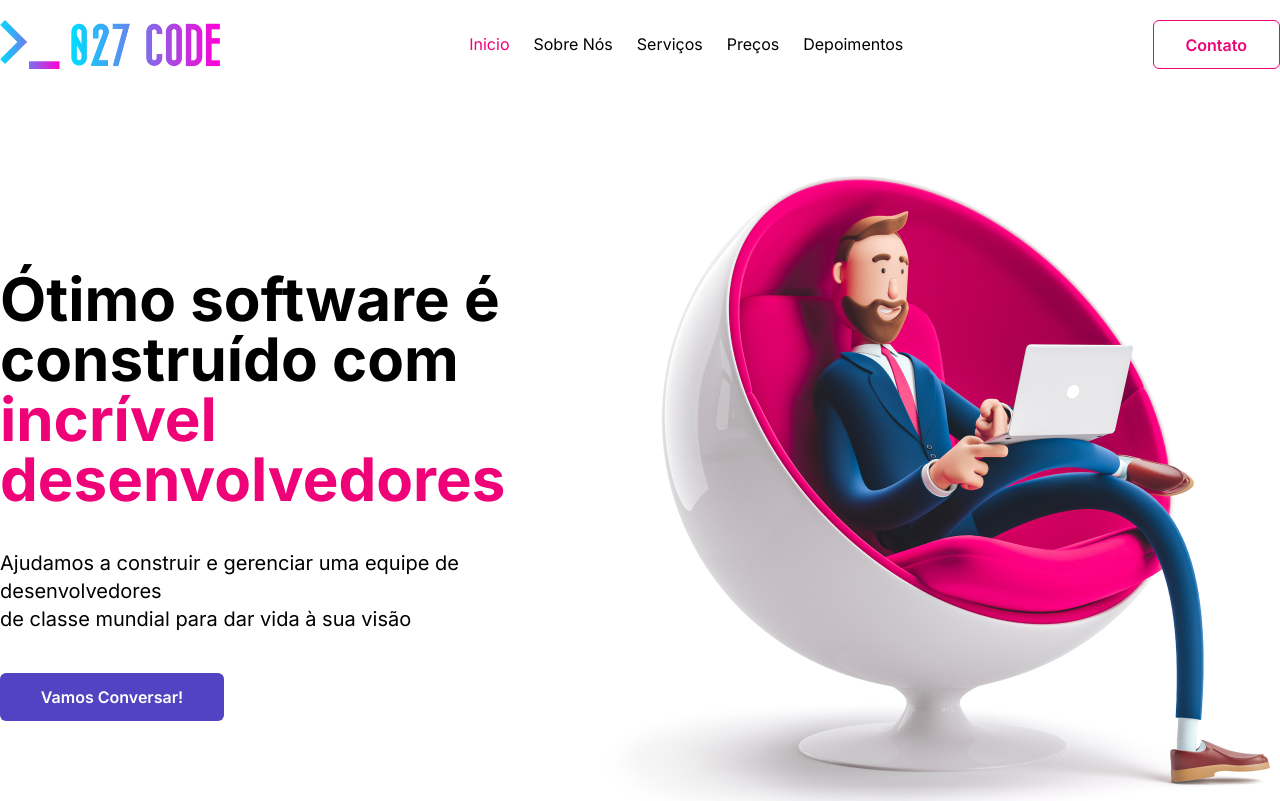
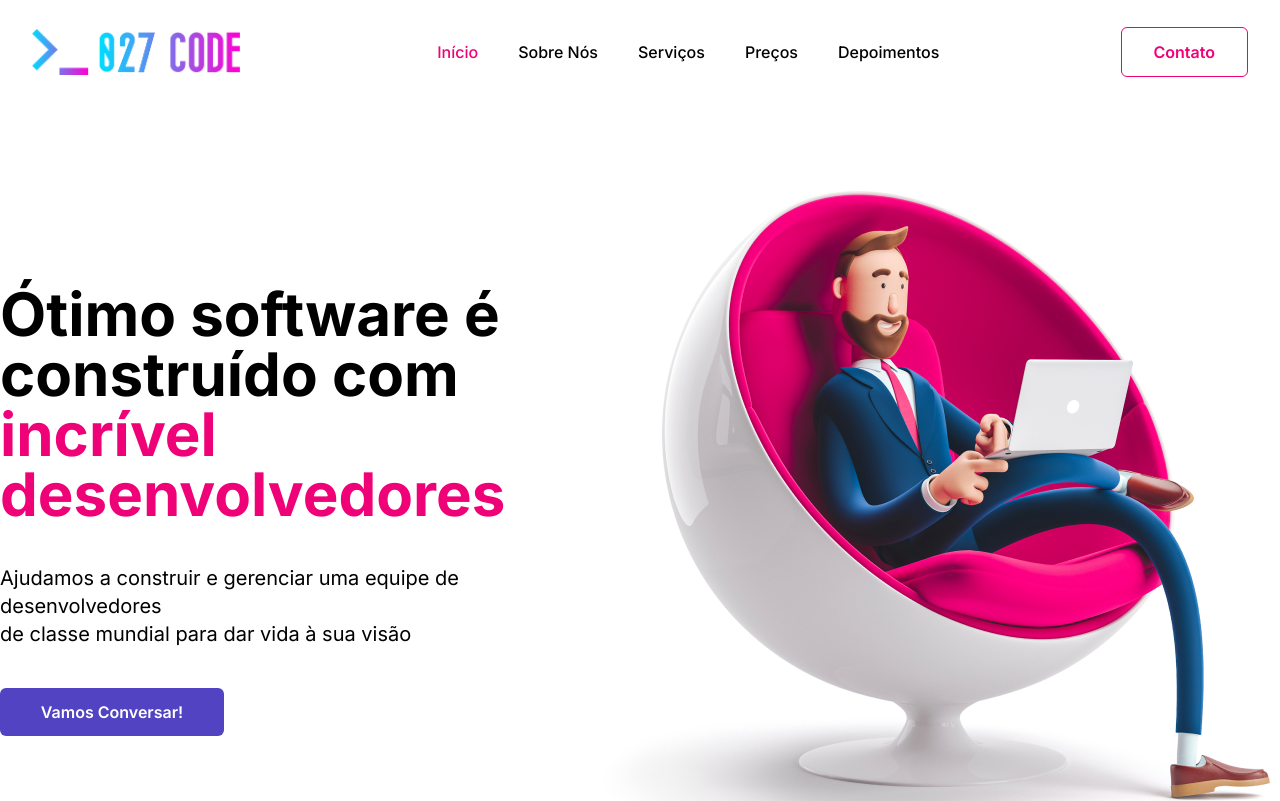
Before and after one commit to WelderFernandes/027_lp, a Next.js app: page / in a window 1280 px wide. Shown: the top 801 px of the page. Built offline with nearby package versions, Linux system fonts and the light colour scheme.

Commit message:
feat: menu mobile

```diff
--- a/package.json
+++ b/package.json
@@ -9,6 +9,8 @@
     "lint": "next lint"
   },
   "dependencies": {
+    "@headlessui/react": "^1.7.14",
+    "@heroicons/react": "^2.0.18",
     "@types/node": "20.1.0",
     "@types/react": "18.2.6",
     "@types/react-dom": "18.2.4",
--- a/src/app/page.tsx
+++ b/src/app/page.tsx
@@ -1,4 +1,20 @@
-import Image from 'next/image'
+"use client";
+import { Fragment } from 'react'
+import { Disclosure } from '@headlessui/react'
+import { Bars3Icon, BellIcon, XMarkIcon } from '@heroicons/react/24/outline'
+
+const navigation = [
+  { name: 'Início', href: '#', current: true },
+  { name: 'Sobre Nós', href: '#', current: false },
+  { name: 'Serviços', href: '#', current: false },
+  { name: 'Preços', href: '#', current: false },
+  { name: 'Depoimentos', href: '#', current: false },
+]
+
+function classNames(...classes: string[]) {
+  return classes.filter(Boolean).join(' ')
+}
+
 
 export default function Home() {
   return (
@@ -6,22 +22,82 @@ export default function Home() {
       <div className='flex justify-center'>
         <div className='container'>
           {/* MENU */}
-          <header className='flex justify-center align-middle justify-between mt-5'>
-            <img
-              src='/logo_027.png'
-              alt='Logo'
-              width={220}
-            />
+          <header className='flex justify-center align-middle mt-5'>
+            <Disclosure as="nav" className="w-[100%]">
+              {({ open }) => (
+                <>
+                  <div className="mx-auto max-w-7xl px-4 sm:px-6 lg:px-8">
+                    <div className="flex h-16 items-center justify-between">
+                      <div className="flex items-center">
+                        <div className="flex-shrink-0">
+                          <img
+                            className='w-52'
+                            src="/logo_027.png"
+                            alt="Zero 27 Code"
+                          />
+                        </div>
+                      </div>
+                      <div className="flex items-center">
+                        <div className="hidden md:block">
+                          <div className="ml-10 flex items-center space-x-4">
+                            {navigation.map((item) => (
+                              <a
+                                key={item.name}
+                                href={item.href}
+                                className={classNames(
+                                  item.current
+                                    ? 'text-[#EF0178]'
+                                    : 'text-black hover:text-[#EF0178]',
+                                  'rounded-md px-3 py-2 font-medium'
+                                )}
+                                aria-current={item.current ? 'page' : undefined}
+                              >
+                                {item.name}
+                              </a>
+                            ))}
+                          </div>
+                        </div>
+                      </div>
+                      <div className="hidden md:block">
+                        <div className="ml-4 flex items-center md:ml-6">
+                          <button className='border-[1px] rounded-md border-[#EF0178] px-8 py-3 text-[#EF0178] font-semibold hover:bg-[#EF0178] hover:text-white'>Contato</button>
+                        </div>
+                      </div>
+                      <div className="-mr-2 flex md:hidden">
+                        {/* Mobile menu button */}
+                        <Disclosure.Button className="inline-flex items-center justify-center rounded-md bg-[#EF0178] p-2 text-white focus:outline-none focus:ring-2 focus:ring-white focus:ring-offset-2 focus:ring-offset-[#EF0178]">
+                          <span className="sr-only">Open main menu</span>
+                          {open ? (
+                            <XMarkIcon className="block h-6 w-6" aria-hidden="true" />
+                          ) : (
+                            <Bars3Icon className="block h-6 w-6" aria-hidden="true" />
+                          )}
+                        </Disclosure.Button>
+                      </div>
+                    </div>
+                  </div>
 
-            <ul className='list-none flex align-middle justify-center'>
-              <li className='inline p-3 text-[#EF0178]'>Inicio</li>
-              <li className='inline p-3'>Sobre Nós</li>
-              <li className='inline p-3'>Serviços</li>
-              <li className='inline p-3'>Preços</li>
-              <li className='inline p-3'>Depoimentos</li>
-            </ul>
-
-            <button className='border-[1px] rounded-md border-[#EF0178] px-8 text-[#EF0178] font-semibold'>Contato</button>
+                  <Disclosure.Panel className="md:hidden">
+                    <div className="space-y-1 px-2 pb-3 pt-2 sm:px-3">
+                      {navigation.map((item) => (
+                        <Disclosure.Button
+                          key={item.name}
+                          as="a"
+                          href={item.href}
+                          className={classNames(
+                            item.current ? 'bg-[#EF0178] text-white' : 'text-black hover:bg-[#EF0178] hover:text-white',
+                            'block rounded-md px-3 py-2 text-base font-medium'
+                          )}
+                          aria-current={item.current ? 'page' : undefined}
+                        >
+                          {item.name}
+                        </Disclosure.Button>
+                      ))}
+                    </div>
+                  </Disclosure.Panel>
+                </>
+              )}
+            </Disclosure>
           </header>
 
           <main>
```
Also changed, not shown: 2 other files (tests, documents, lock files or other folders).
